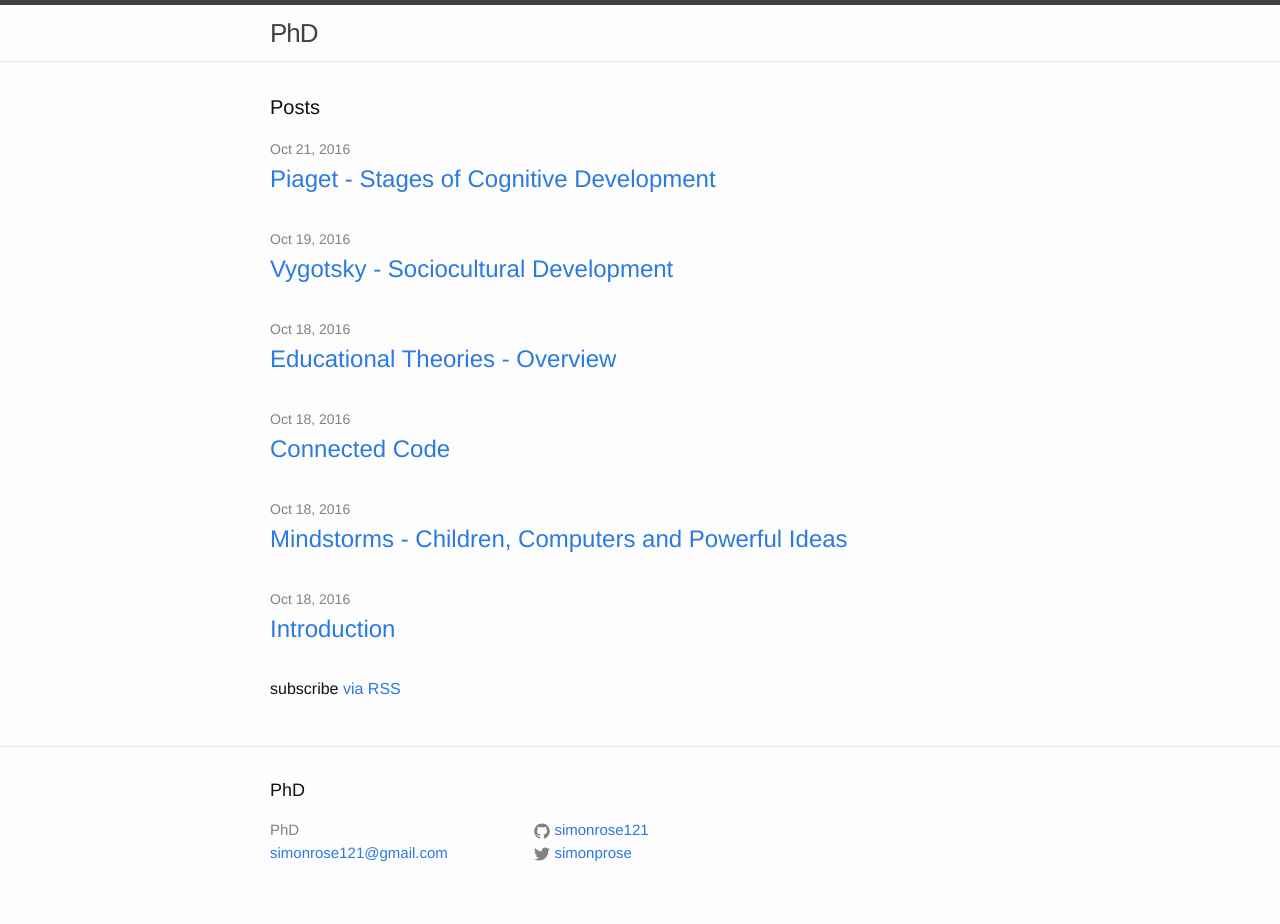
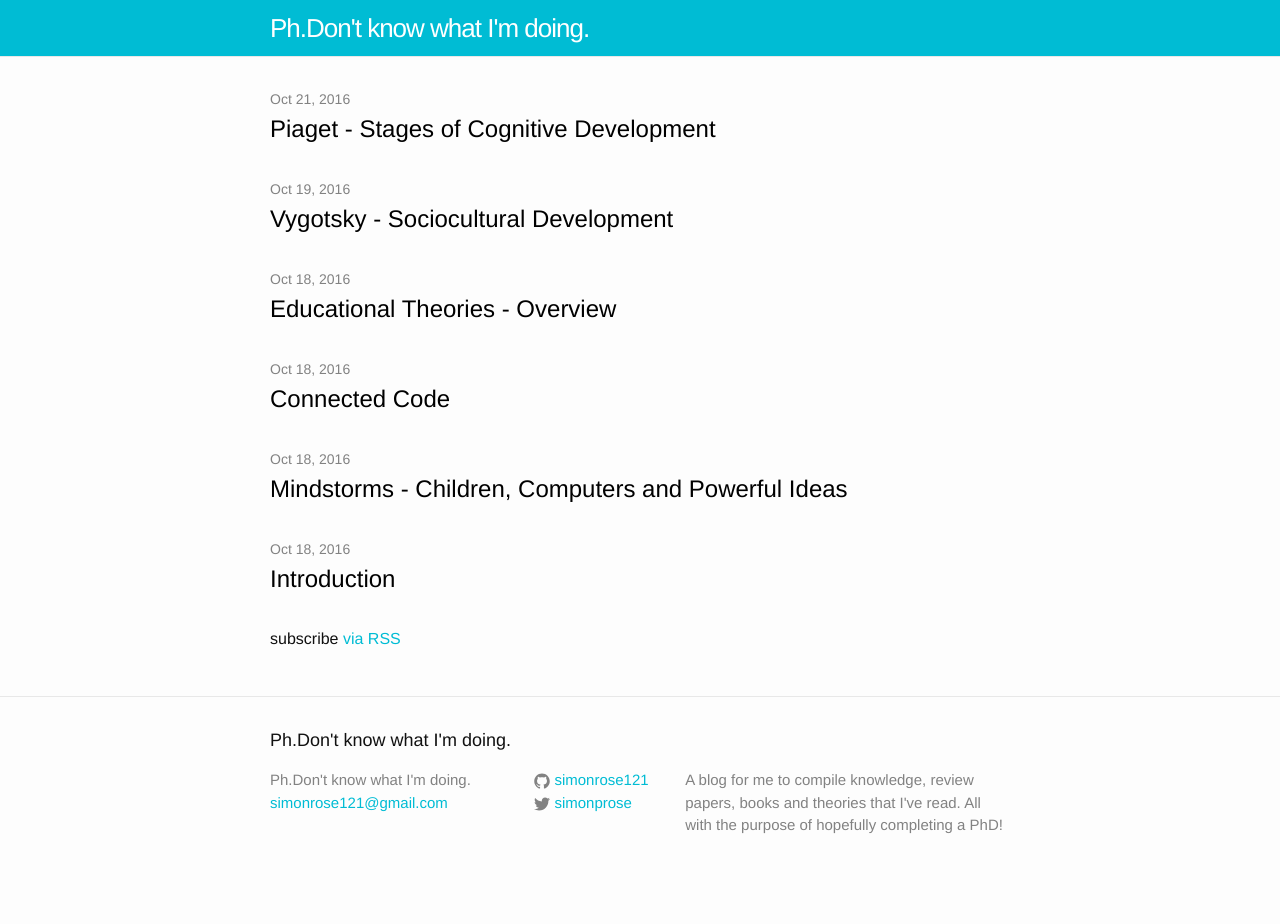
Before and after one commit to simonrose121/phd, a Jekyll site: the page built from index.md, in a window 1280 px wide. Built offline with Jekyll 4.4.1, drawn with Linux system fonts in a browser that asks for light colours; after the commit the page ends 900 px from its top, so only the background shows below that.

Commit message:
Update styling

```diff
--- a/_config.yml
+++ b/_config.yml
@@ -13,9 +13,11 @@
 # you will see them accessed via {{ site.title }}, {{ site.email }}, and so on.
 # You can create any custom variable you would like, and they will be accessible
 # in the templates via {{ site.myvariable }}.
-title: PhD
+title: Ph.Don't know what I'm doing.
 email: simonrose121@gmail.com
 description: > # this means to ignore newlines until "baseurl:"
+  A blog for me to compile knowledge, review papers, books and theories that I've
+  read. All with the purpose of hopefully completing a PhD!
 baseurl: "/blog" # the subpath of your site, e.g. /blog
 url: "" # the base hostname & protocol for your site, e.g. http://example.com
 twitter_username: simonprose
--- a/_layouts/home.html
+++ b/_layouts/home.html
@@ -3,8 +3,6 @@ layout: default
 ---
 
 <div class="home">
-
-  <h1 class="page-heading">Posts</h1>
 
   {{ content }}
 
--- a/assets/main.scss
+++ b/assets/main.scss
@@ -14,7 +14,7 @@ $spacing-unit:     30px;
 
 $text-color:       #111;
 $background-color: #fdfdfd;
-$brand-color:      #2a7ae2;
+$brand-color:      #00bcd4;
 
 $grey-color:       #828282;
 $grey-color-light: lighten($grey-color, 40%);
@@ -37,3 +37,24 @@ $on-laptop:        800px;
 
 // Import partials from the `minima` theme.
 @import "minima";
+
+// overrides
+.post-list a:visited, .post-list a
+{
+	color: #000 !important;
+}
+
+.site-header
+{
+	background: #00bcd4;
+}
+
+.site-title
+{
+	color: #FFF !important;
+}
+
+.site-header
+{
+	border-top: none !important;
+}
```
